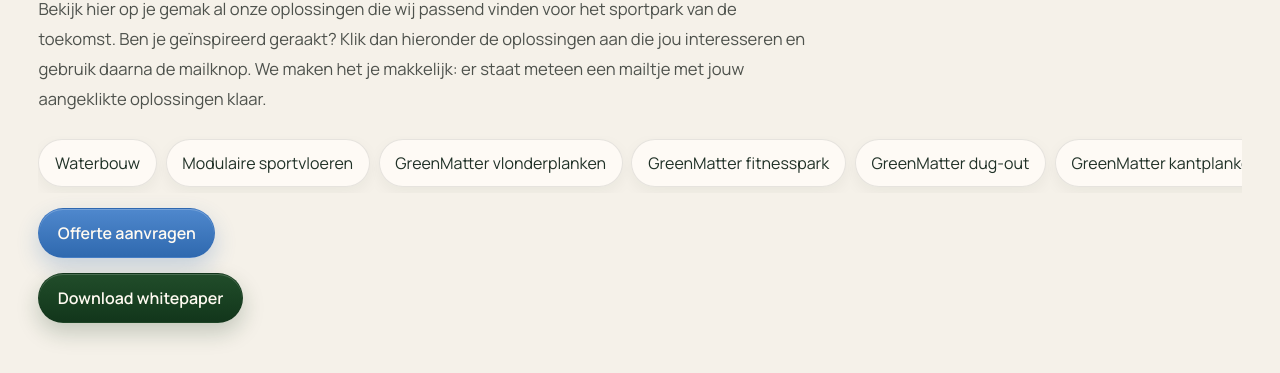
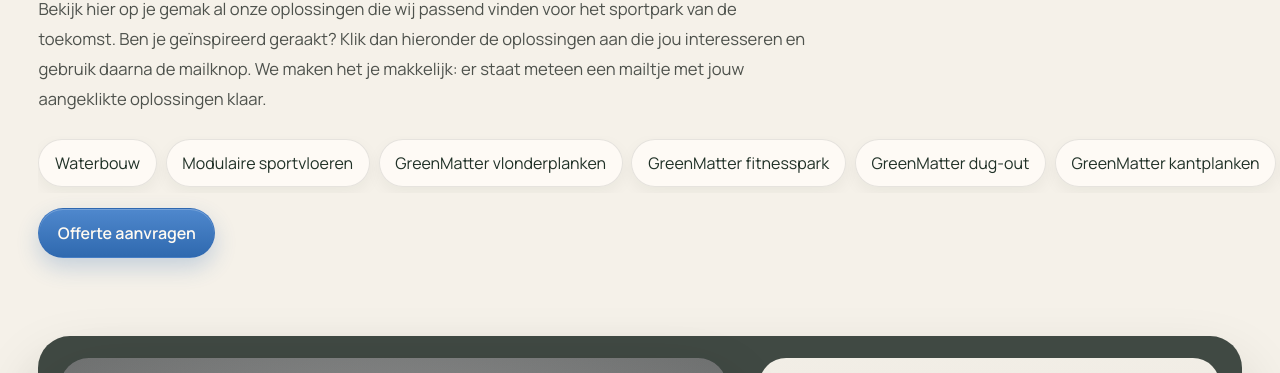
Before and after one commit to MarketingWH/sportpark-van-de-toekomst, a React (Vite) app: page / in a window 1280 px wide. Shown: the part 2733-3106 px from the top of the page. Built offline with nearby package versions, Linux system fonts and the light colour scheme; grey boxes are pictures that could not be loaded.

Commit message:
Align whitepaper button next to quote CTA

```diff
--- a/src/components/SolutionShowcaseSection.module.css
+++ b/src/components/SolutionShowcaseSection.module.css
@@ -325,10 +325,15 @@
 
 @media (min-width: 861px) {
   .solutionNavBar {
-    gap: 0.95rem;
+    grid-template-columns: max-content max-content;
+    align-items: center;
+    justify-content: start;
+    column-gap: 0.75rem;
+    row-gap: 0.95rem;
   }
 
   .solutionNav {
+    grid-column: 1 / -1;
     align-items: center;
     flex-wrap: nowrap;
     gap: 0.55rem;
@@ -375,6 +380,7 @@
   }
 
   .mailChip {
+    justify-self: start;
     white-space: nowrap;
   }
 }
```
